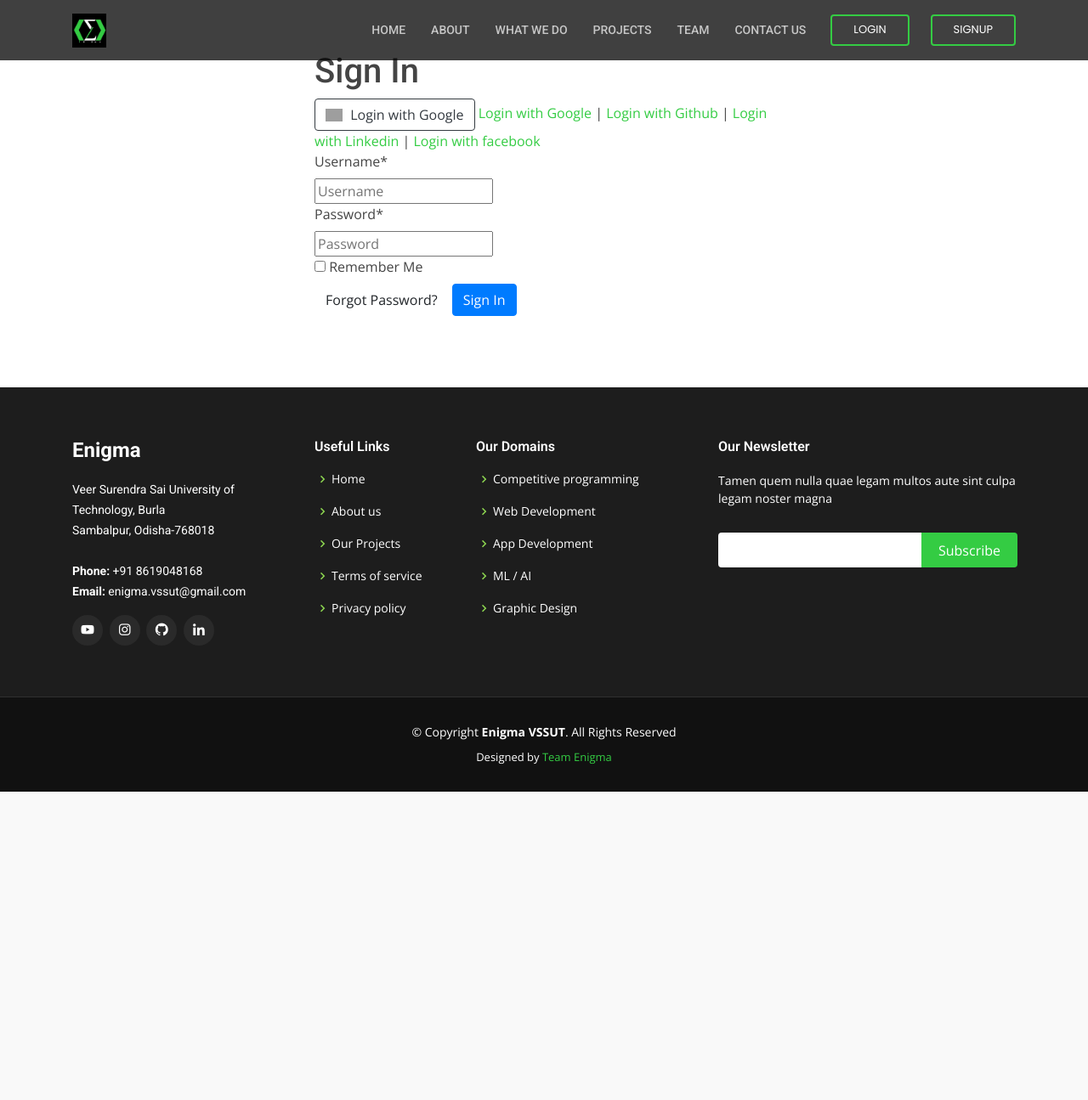
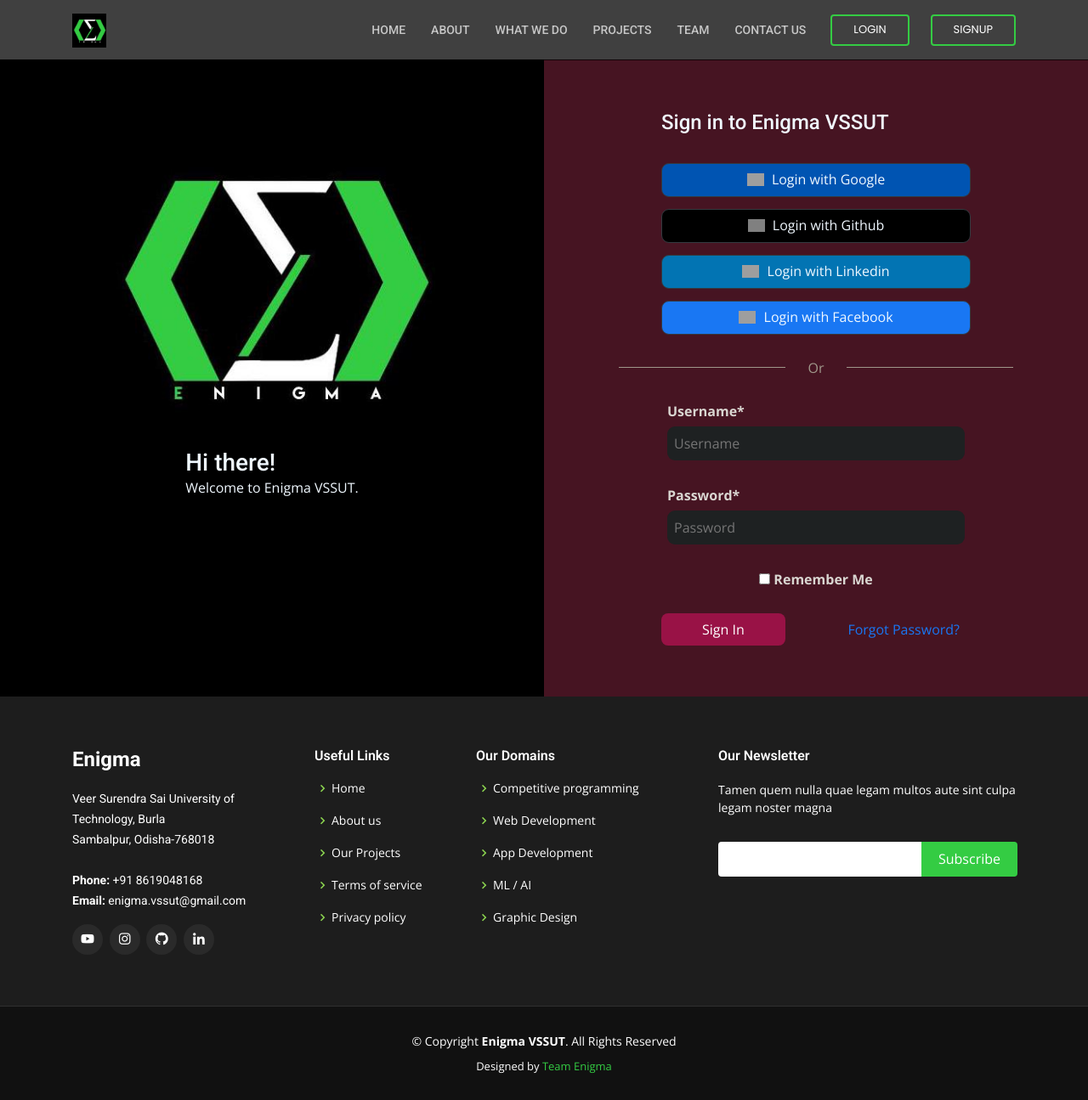
Before and after one commit to EnigmaVSSUT/Qwik-Web, a Django app: page /accounts/login/ in a window 1280 px wide. Shown: the whole page at 85% size. Before the commit the page ends 932 px from the top, so only its background shows below. Run offline with Django 3.2, Linux system fonts and the light colour scheme; some libraries are stand-ins or nearby versions; grey boxes are pictures that could not be loaded.

Commit message:
login and signup page styling

```diff
--- /dev/null
+++ b/static/assets/css/auth.css
@@ -0,0 +1,157 @@
+* {
+  --space-height: 70px;
+}
+
+.space-div {
+  height: var(--space-height);
+}
+
+.auth-main {
+  display: grid;
+  align-items: center;
+  justify-content: center;
+  grid-template-columns: repeat(auto-fill, 50%);
+  color: aliceblue;
+  min-height: calc(100vh - var(--space-height));
+}
+
+.auth-sidebar {
+  background-color: #000000;
+  height: 100%;
+  display: flex;
+  align-items: center;
+  justify-content: center;
+  flex-direction: column;
+}
+
+.club-logo {
+  width: 60%;
+}
+
+.sub-section {
+  padding: 100px 0;
+}
+.greeting {
+  margin-bottom: 160px;
+}
+.greeting > * {
+  margin: 0px;
+}
+
+.auth-container {
+  background-color: #461422;
+  height: 100%;
+  max-width: unset;
+}
+
+.heading {
+  align-self: flex-start;
+  margin-bottom: 26px;
+}
+
+.auth-section {
+  padding: 60px;
+  display: flex;
+  justify-content: center;
+  align-items: center;
+  flex-direction: column;
+}
+.auth-providers {
+  display: flex;
+  justify-content: space-around;
+  align-items: center;
+  flex-direction: column;
+}
+.auth-providers > .btn,
+.control-group .textinput {
+  color: aliceblue;
+  border-radius: 9px;
+  min-width: 350px;
+  margin: 7px;
+  height: 40px;
+  width: 100%;
+}
+.control-group .textinput {
+  background-color: #1e2122;
+  color: #d9d6d1;
+  margin: 0;
+  border: 0;
+  outline: 0;
+  padding: 8px;
+  box-sizing: border-box;
+  transition: 0.3s;
+  box-shadow: none;
+}
+.control-group .textinput:focus {
+  border-color: #545456;
+  box-shadow: 0 0 8px 0 #545456;
+}
+.control-group label {
+  margin: 0;
+  color: rgb(217, 214, 209);
+  margin-bottom: 6px;
+  font-weight: bold;
+}
+.control-group {
+  margin: 7px;
+  margin-bottom: 22px;
+}
+.separator {
+  display: flex;
+  justify-content: space-around;
+  align-items: center;
+  color: rgb(159, 151, 138);
+  margin: 20px 0;
+  width: 100%;
+}
+.separator > .hr {
+  display: inline-block;
+  border-top: 1px solid rgb(159, 151, 138);
+  width: 40%;
+}
+
+.login {
+  display: flex;
+  flex-direction: column;
+  align-items: center;
+}
+.auth-form-footer {
+  display: flex;
+  justify-content: space-between;
+  width: 100%;
+}
+
+.auth-form-footer .btn {
+  color: #1977f3;
+}
+
+.submit-btn {
+  background-color: #991246;
+  color: white !important;
+  padding: 0 3em;
+  border-radius: 8px;
+  border: 0;
+  height: 38px;
+}
+.auth-form-footer .btn:hover {
+  color: #0054b2;
+  text-decoration: none;
+}
+
+.advice{
+    margin: 15px 0;
+}
+@media (max-width: 767px) {
+  .auth-main {
+    grid-template-columns: repeat(auto-fill, 100%);
+  }
+  .auth-sidebar {
+    flex-direction: row;
+  }
+  .club-logo {
+    width: 100px;
+  }
+  .greeting {
+    margin: 0 0 0 30px;
+  }
+}
--- a/templates/account/login.html
+++ b/templates/account/login.html
@@ -1,18 +1,23 @@
 {% extends "account/base.html" %}
 {% load i18n %}
+{% load static %}
 {% load account socialaccount %}
 {% load crispy_forms_tags %}
 
 {% block head_title %}{% trans "Sign In" %}{% endblock %}
 
 {% block content %}
-  <main>
-    <div class="container">
-      <section class="mb-4">
-        <div class="row wow fadeIn">
-          <div class='col-6 offset-3'>
-          <h1>{% trans "Sign In" %}</h1>
-
+<div class='space-div'></div>
+<main class='auth-main'>
+  <div class="auth-sidebar">
+    <img src="{% static 'assets/img/enigma-logo.jpg' %}" alt="" class="club-logo">
+    <div class="greeting">
+      <h3>Hi there!</h3>
+      <p>Welcome to Enigma VSSUT.</p>
+    </div>
+  </div>
+  <div class="container auth-container">
+    <section class="auth-section">
       {% get_providers as socialaccount_providers %}
 
       {% comment %} {% if socialaccount_providers %}
@@ -34,34 +39,52 @@
 
       {% else %}
       <p>{% blocktrans %}If you have not created an account yet, then please
-          <a href="{{ signup_url }}">sign up</a> first.{% endblocktrans %}</p>
+        <a href="{{ signup_url }}">sign up</a> first.{% endblocktrans %}
+      </p>
       {% endif %}
 
       {% comment %} ----------------------Google login-------------------------------- {% endcomment %}
 
-          <a class="btn btn-outline-dark" href="{% provider_login_url 'google' %}" role="button" style="text-transform:none">
+      <div class="auth-providers">
+        <h4 class='heading' style="align-self: flex-start;">{% trans "Sign in to Enigma VSSUT" %}</h4>
+        <a class="btn btn-outline-dark" href="{% provider_login_url 'google' %}" role="button" style="text-transform:none; background-color: #0054b2;">
           <img width="20px" style="margin-bottom:3px; margin-right:5px" alt="Google sign-in" src="https://upload.wikimedia.org/wikipedia/commons/thumb/5/53/Google_%22G%22_Logo.svg/512px-Google_%22G%22_Logo.svg.png" />
           Login with Google
         </a>
 
+        <a class="btn btn-outline-dark" href="{% provider_login_url 'github' %}" role="button" style="text-transform:none; background-color: #000000;">
+          <img width="20px" style="margin-bottom:3px; margin-right:5px; filter: contrast(0);" alt="Github sign-in" src="https://upload.wikimedia.org/wikipedia/commons/9/91/Octicons-mark-github.svg" />
+          Login with Github
+        </a>
 
+        <a class="btn btn-outline-dark" href="{% provider_login_url 'linkedin_oauth2' %}" role="button" style="text-transform:none; background-color: #0274b3;">
+          <img width="20px" style="margin-bottom:3px; margin-right:5px" alt="Linkedin sign-in" src="https://upload.wikimedia.org/wikipedia/commons/c/ca/LinkedIn_logo_initials.png" />
+          Login with Linkedin
+        </a>
 
-          <a href="{% provider_login_url 'google' %}">Login with Google</a> |
-          <a href="{% provider_login_url 'github' %}">Login with Github</a> |
-          <a href="{% provider_login_url 'linkedin_oauth2' %}">Login with Linkedin</a> |
-          <a href="{% provider_login_url 'facebook' %}">Login with facebook</a>
+        <a class="btn btn-outline-dark" href="{% provider_login_url 'facebook' %}" role="button" style="text-transform:none; background-color: #1977f3;">
+          <img width="20px" style="margin-bottom:3px; margin-right:5px" alt="Facebook sign-in" src="https://upload.wikimedia.org/wikipedia/commons/5/51/Facebook_f_logo_%282019%29.svg" />
+          Login with Facebook
+        </a>
+      </div>
 
+      <div class="separator">
+        <div class="hr"></div>
+        <span>Or</span>
+        <div class="hr"></div>
+      </div>
       <form class="login" method="POST" action="{% url 'account_login' %}">
         {% csrf_token %}
         {{ form|crispy }}
         {% if redirect_field_value %}
-            <input type="hidden" name="{{ redirect_field_name }}" value="{{ redirect_field_value }}" />
+        <input type="hidden" data-role='text-fields' dataname="{{ redirect_field_name }}" value="{{ redirect_field_value }}" />
         {% endif %}
+        <div class="auth-form-footer">
+          <button class="submit-btn btn btn-secondary" type="submit">{% trans "Sign In" %}</button>
           <a class="btn btn-default" href="{% url 'account_reset_password' %}">{% trans "Forgot Password?" %}</a>
-            <button class="btn btn-primary" type="submit">{% trans "Sign In" %}</button>
+
+        </div>
       </form>
-          </div>
-        </div>
     </section>
   </div>
 </main>
--- a/templates/webpages/base.html
+++ b/templates/webpages/base.html
@@ -28,6 +28,7 @@
 
   <!-- Template Main CSS File -->
   <link href="{% static 'assets/css/style.css' %}" rel="stylesheet">
+  <link href="{% static 'assets/css/auth.css' %}" rel="stylesheet">
 
   {% if title %}
     <title>{{ title }}</title>
```
Also changed, not shown: templates/account/signup.html (+16 -10 lines). Lines whose indentation alone changed are shown as unchanged.
